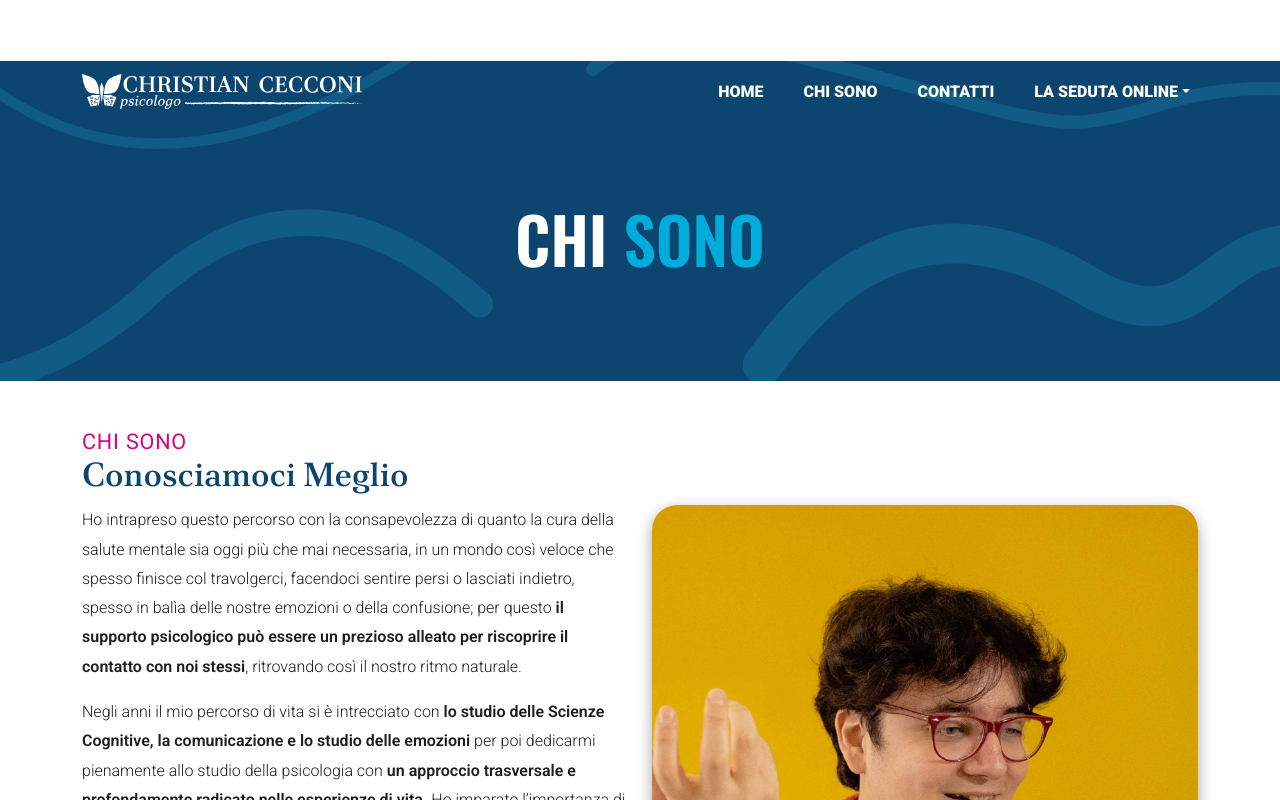
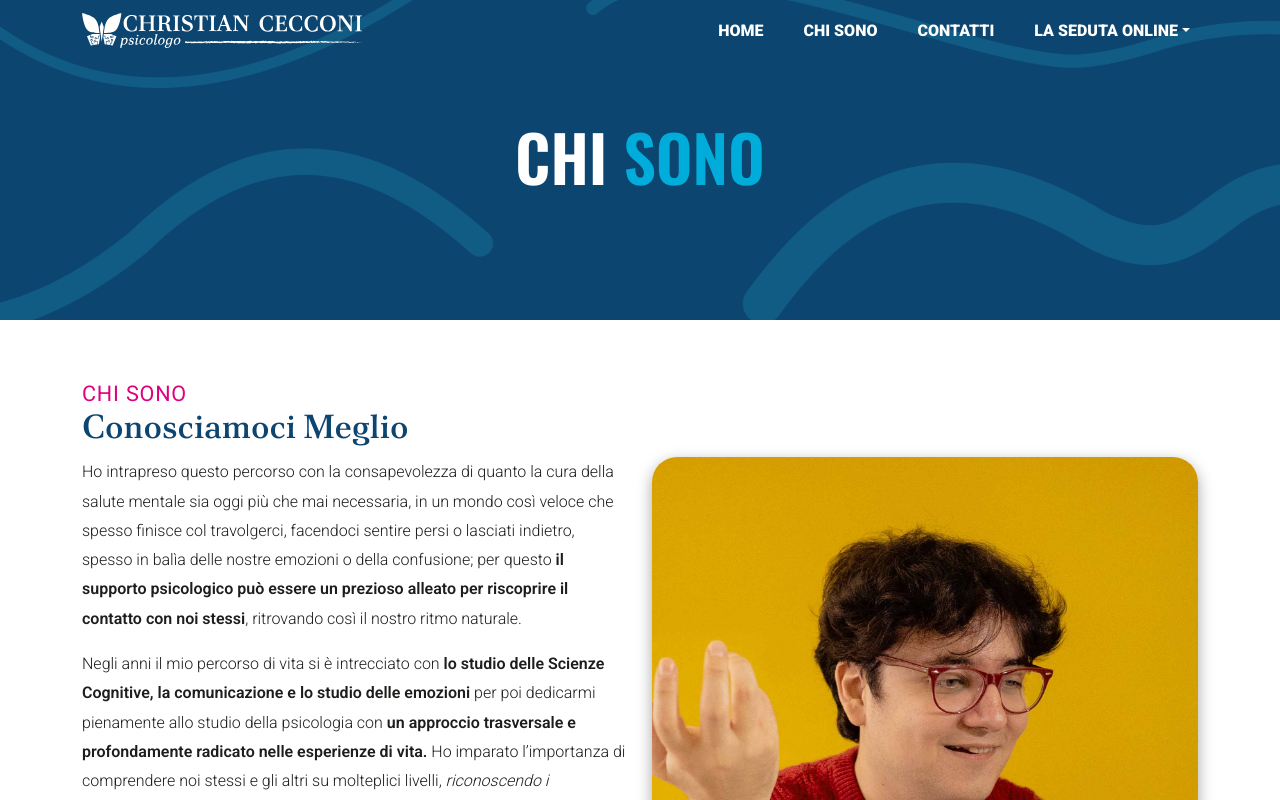
Before and after one commit to giannibussoletti/christiancecconi.it-migration, a React (Vite) app: page /chi-sono in a window 1280 px wide. Shown: the top 800 px of the page. Built offline with nearby package versions, Linux system fonts and the light colour scheme; a web font is replaced by a local one.

Commit message:
adds cover pages position absolute

```diff
--- a/src/assets/components/CoverPages.tsx
+++ b/src/assets/components/CoverPages.tsx
@@ -1,13 +1,11 @@
 import { Container, Col, Row } from "react-bootstrap"
-import NavBar from "./NavBar"
 import type { H1Title } from "../types"
 
 const CoverPages = ({ top, btm }: H1Title) => {
   return (
-    <>
+    <div className="cover-pages-container">
       <Container fluid className="cover-pages mb-5">
-        <NavBar />
-        <Row className="h-75">
+        <Row className="h-100">
           <Col className="d-flex justify-content-center align-items-center">
             <h1>
               {top} <span className="btm">{btm}</span>
@@ -15,7 +13,7 @@ const CoverPages = ({ top, btm }: H1Title) => {
           </Col>
         </Row>
       </Container>
-    </>
+    </div>
   )
 }
 
--- a/src/assets/css/style.scss
+++ b/src/assets/css/style.scss
@@ -100,19 +100,26 @@ p:last-child {
 }
 
 //COVER PAGES
+.cover-pages-container {
+  height: 30vh;
+  @include media-breakpoint-up(lg) {
+    height: 40vh;
+  }
   .cover-pages {
     background-image: url("/img/cover-pages.png");
     background-color: #0d4571;
     background-size: cover;
     background-position: center;
     background-repeat: no-repeat;
-  height: 20vh;
+    height: 30vh;
     @include media-breakpoint-up(lg) {
       height: 40vh;
     }
     text-align: center;
+    position: absolute;
+    top: 0;
   }
-
+}
 //HERO SECTION
 .hero-wrapper {
   min-height: 100vh;
```
Lines whose indentation alone changed are shown as unchanged.
